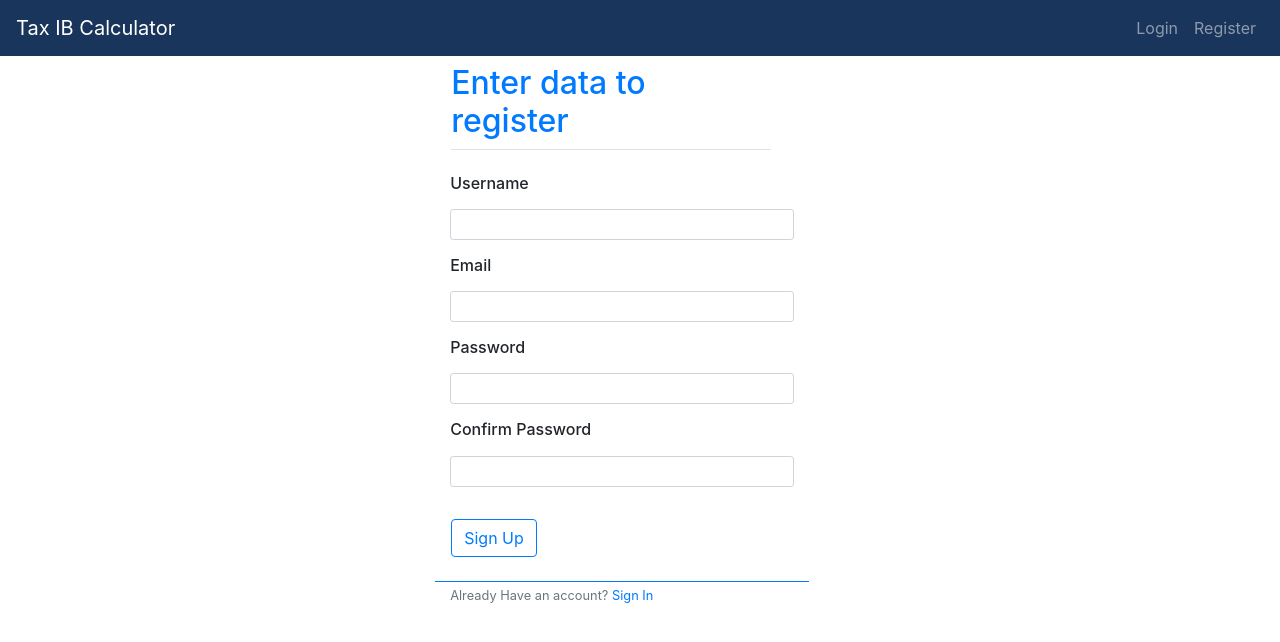
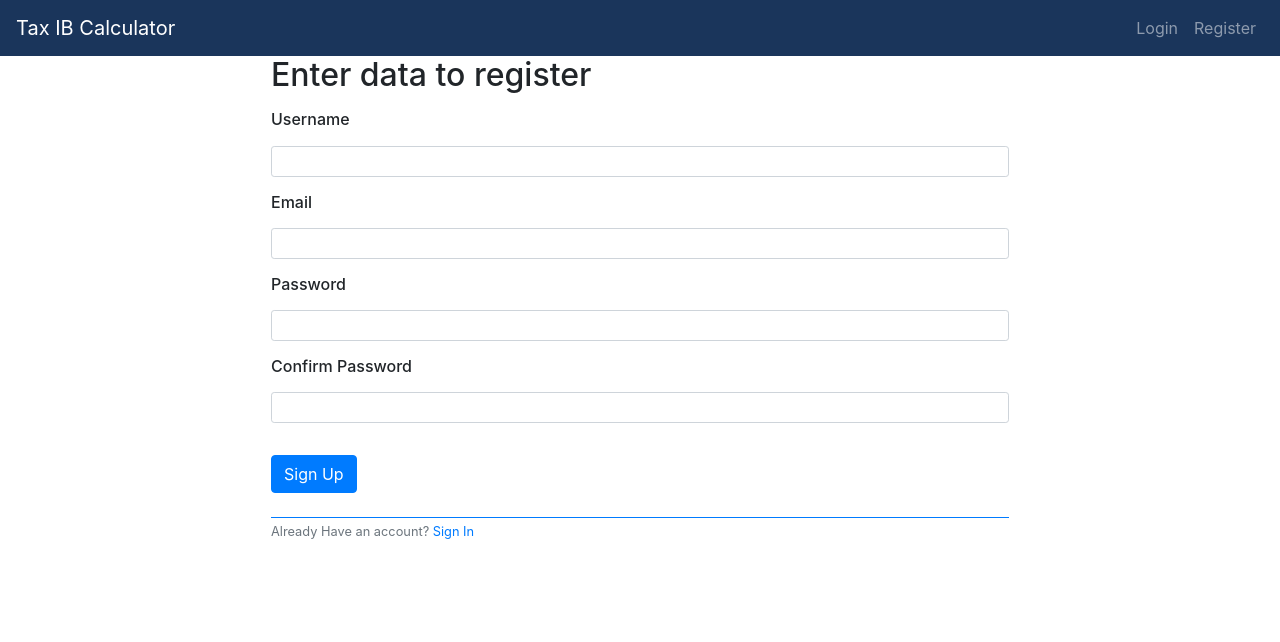
Before and after one commit to IanisPaist/TaxIB_calculator, a Flask app: page /register in a window 1280 px wide. Shown: the top 642 px of the page. Run offline with Flask 2, Linux system fonts and the light colour scheme; some libraries are stand-ins or nearby versions.

Commit message:
slightly remade register bootstrap grid

```diff
--- a/application/__init__.py
+++ b/application/__init__.py
@@ -9,6 +9,8 @@ app.config['SECRET_KEY']='9f4524c7618dff15e241e048dd3449ab'
 #config sqlite db
 app.config['SQLALCHEMY_DATABASE_URI'] = 'sqlite:///site.db'
 
+app.static_folder = 'static'
+
 #create db instanse
 db = SQLAlchemy(app)
 bcrypt = Bcrypt(app)
--- a/application/routes.py
+++ b/application/routes.py
@@ -83,3 +83,8 @@ def logout():
 @login_required
 def history():
     return render_template("history.html")
+
+@app.route("/account")
+@login_required
+def account():
+    return render_template("account.html")
--- a/application/static/main.css
+++ b/application/static/main.css
@@ -2,3 +2,8 @@
     margin-left: 34%;
     width: 50%;
   }
+
+.my-container {
+    margin-left: 20%;
+    margin-right: 20%;
+}
--- a/application/templates/base.html
+++ b/application/templates/base.html
@@ -9,7 +9,7 @@
             <link rel="stylesheet" href="https://stackpath.bootstrapcdn.com/bootstrap/4.4.1/css/bootstrap.min.css" integrity="sha384-Vkoo8x4CGsO3+Hhxv8T/Q5PaXtkKtu6ug5TOeNV6gBiFeWPGFN9MuhOf23Q9Ifjh" crossorigin="anonymous">
 
             <!-- Link to CSS styles file-->
-            <link rel= "stylesheet" type= "text/css" href= "{{ url_for('static',filename='main.css') }}">
+            <link rel= "stylesheet" type= "text/css" href="{{ url_for('static',filename='main.css') }}">
 
         <title>
             {%block title%}
@@ -36,6 +36,7 @@
                         <li class="nav-item"><a class="nav-link" href="{{ url_for('history')}}">History</a></li>
                     </ul>
                     <ul class="navbar-nav ml-auto">
+                        <li class="nav-item"><a class="nav-link" href="{{ url_for('account')}}">My account</a></li>
                         <li class="nav-item"><a class="nav-link" href="{{ url_for('logout')}}">Log out</a></li>
                     </ul>
                 </div>
@@ -71,11 +72,8 @@
             {% endif %}
         {% endwith %}
 
-
-        <div>
-            {%block main%}
-            {%endblock%}
-        </div>
+        {%block main%}
+        {%endblock%}
 
         <!-- Optional JavaScript -->
         <!-- jQuery first, then Popper.js, then Bootstrap JS -->
--- a/application/templates/register.html
+++ b/application/templates/register.html
@@ -5,12 +5,13 @@
 {%endblock%}
 
 {%block main%}
-    <div class="form-center">
+    <div class="my-container">
+        <div class="container">
             <form method="POST", action="/register">
                 {{ form.hidden_tag() }}
                 <fieldset class="form-group">
-                <legend class="ml-3 pt-2 text-primary border-bottom mb-4 w-50"><h2>Enter data to register</h2></legend>
-                <div class="form-group col-7">
+                    <legend><h2>Enter data to register</h2></legend>
+                    <div class="form-group">
 
                         <h6>{{ form.username.label(class="form-control-label")}}</h6>
 
@@ -29,7 +30,7 @@
 
                     </div>
 
-                <div class="form-group col-7">
+                    <div class="form-group">
                         <h6>{{ form.email.label(class="form-control-label")}}</h6>
                         <!-- check if field is invalid and then return errors in message to user-->
 
@@ -46,7 +47,7 @@
                     </div>
 
 
-                <div class="form-group col-7">
+                    <div class="form-group">
                         <h6>{{ form.password.label(class="form-control-label")}}</h6>
                         <!-- check if field is invalid and then return errors in message to user-->
 
@@ -63,7 +64,7 @@
                     </div>
 
 
-                <div class="form-group col-7">
+                    <div class="form-group">
                         <h6>{{ form.confirm_password.label(class="form-control-label")}}</h6>
                         <!-- check if field is invalid and then return errors in message to user-->
 
@@ -78,17 +79,19 @@
                             {{ form.confirm_password(class="form-control form-control-sm")}}
                         {% endif %}
                     </div>
+
                 </fieldset>
 
                 <div>
-                {{ form.submit(class="btn btn-outline-primary ml-3") }}
+                    {{ form.submit(class="btn btn-primary") }}
                 </div>
 
-            <div class="col-7 border-top border-primary mt-4 mr-auto">
+                <div class="border-top border-primary mt-4 mr-auto">
                     <small class="form-text text-muted">
                         Already Have an account? <a href="{{ url_for('login')}}">Sign In</a>
                     </small>
                 </div>
             </form>
         </div>
+    </div>
 {%endblock%}
```
Also changed, not shown: application/templates/account.html (added, +10 -0 lines), application/templates/login.html (line endings or trailing spaces). Lines whose indentation alone changed are shown as unchanged.
